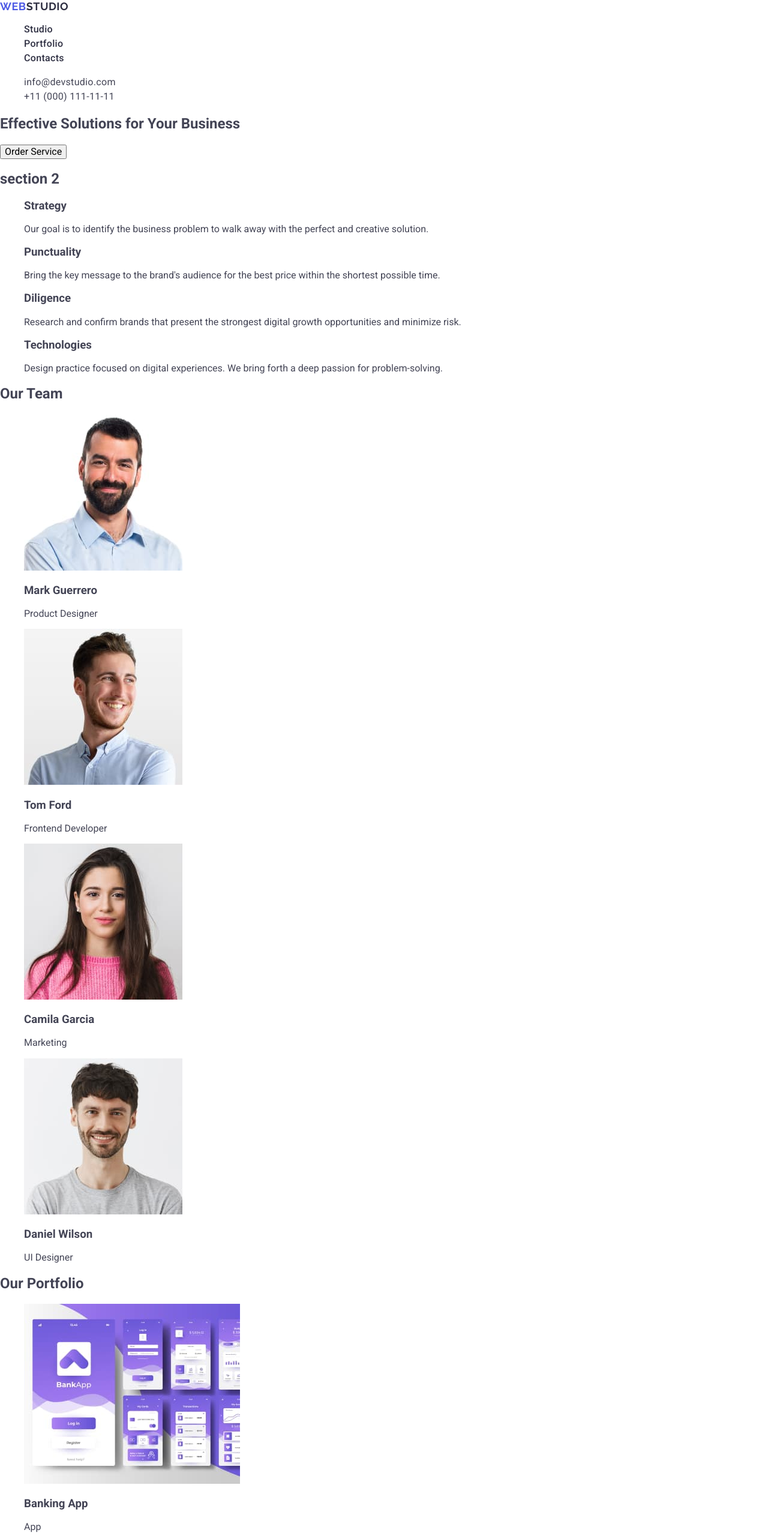
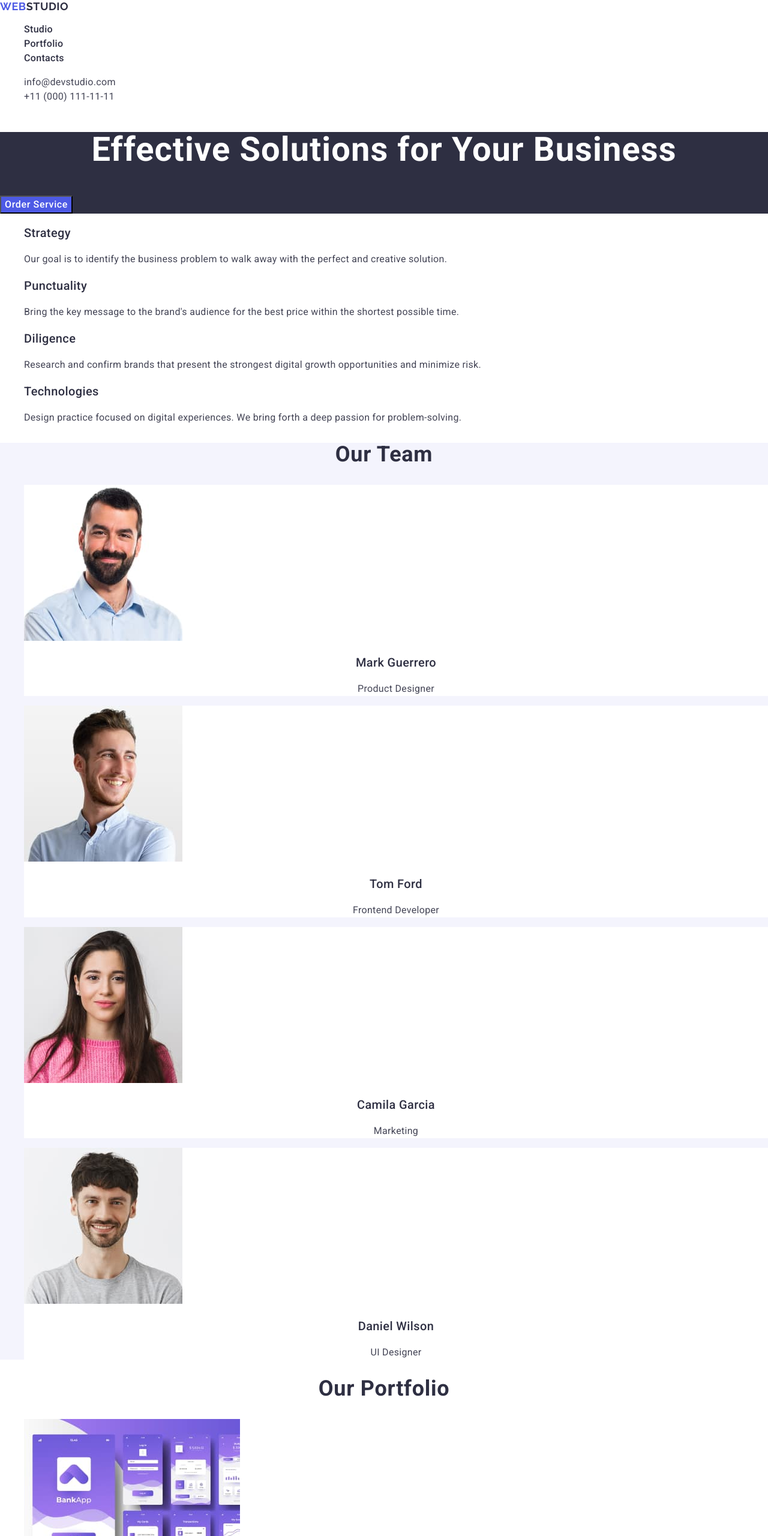
Before and after one commit to vfevralova/goit-markup-hw-02, a plain HTML site: page index.html in a window 1280 px wide. Shown: the top 2560 px of the page at 60% size. Drawn offline with nearby package versions, Linux system fonts and the light colour scheme.

Commit message:
add styles to sections and footer

```diff
--- a/css/styles.css
+++ b/css/styles.css
@@ -28,6 +28,10 @@ a {
   color: #2e2f42;
 }
 
+.footer-logo .logo-part {
+  color: #f4f4fd;
+}
+
 .nav-link {
   font-weight: 500;
   font-size: 16px;
@@ -53,3 +57,125 @@ a {
 .contacs-link:focus {
   color: #404bbf;
 }
+
+/* Main */
+
+.section-hero {
+  background-color: #2e2f42;
+}
+.section-hero-title {
+  font-weight: 700;
+  font-size: 56px;
+  line-height: 1.07;
+  letter-spacing: 0.02em;
+  text-align: center;
+  color: #fff;
+}
+
+.section-hero-button {
+  background-color: #4d5ae5;
+  font-family: inherit;
+  font-weight: 500;
+  font-size: 16px;
+  line-height: 1.5;
+  letter-spacing: 0.04em;
+  color: #fff;
+  cursor: pointer;
+}
+
+.section-hero-button:hover,
+.section-hero-button:focus {
+  background-color: #404bbf;
+}
+
+.visually-hidden {
+  position: absolute;
+  width: 1px;
+  height: 1px;
+  margin: -1px;
+  border: 0;
+  padding: 0;
+
+  white-space: nowrap;
+  clip-path: inset(100%);
+  clip: rect(0 0 0 0);
+  overflow: hidden;
+}
+
+.features-item-title {
+  font-weight: 500;
+  font-size: 20px;
+  line-height: 1.2;
+  letter-spacing: 0.02em;
+  color: #2e2f42;
+}
+
+.features-item-text {
+  font-size: 16px;
+  line-height: 1.5;
+  letter-spacing: 0.02em;
+  color: #434455;
+}
+
+.section-team {
+  background-color: #f4f4fd;
+}
+
+.team-list-item {
+  background-color: #fff;
+}
+
+.section-team-title,
+.section-portfolio-title {
+  font-weight: 700;
+  font-size: 36px;
+  line-height: 1.11;
+  letter-spacing: 0.02em;
+  text-align: center;
+  color: #2e2f42;
+}
+
+.team-item-title {
+  font-weight: 500;
+  font-size: 20px;
+  line-height: 1.2;
+  letter-spacing: 0.02em;
+  text-align: center;
+  color: #2e2f42;
+}
+
+.team-item-text {
+  font-size: 16px;
+  line-height: 1.5;
+  letter-spacing: 0.02em;
+  text-align: center;
+  color: #434455;
+}
+
+.portfolio-item-title {
+  font-weight: 500;
+  font-size: 20px;
+  line-height: 1.2;
+  letter-spacing: 0.02em;
+  color: #2e2f42;
+}
+
+.portfolio-item-text {
+  font-size: 16px;
+  line-height: 1.5;
+  letter-spacing: 0.02em;
+  color: #434455;
+}
+
+/* Footer */
+
+.page-footer {
+  background-color: #2e2f42;
+}
+
+.footer-text {
+  font-size: 16px;
+  line-height: 1.5;
+  letter-spacing: 0.02em;
+  color: #f4f4fd;
+}
--- a/index.html
+++ b/index.html
@@ -57,38 +57,40 @@
     </header>
     <main>
       <!-- Section1 Hero -->
-      <section>
-        <h1>Effective Solutions for Your Business</h1>
-        <button type="button">Order Service</button>
+      <section class="section-hero">
+        <h1 class="section-hero-title">
+          Effective Solutions for Your Business
+        </h1>
+        <button type="button" class="section-hero-button">Order Service</button>
       </section>
       <!-- Section2 Features -->
-      <section>
-        <h2>section 2</h2>
-        <ul>
-          <li>
-            <h3>Strategy</h3>
-            <p>
+      <section class="section-features">
+        <h2 class="visually-hidden">Features</h2>
+        <ul class="features-list">
+          <li class="features-list-item">
+            <h3 class="features-item-title">Strategy</h3>
+            <p class="features-item-text">
               Our goal is to identify the business problem to walk away with the
               perfect and creative solution.
             </p>
           </li>
-          <li>
-            <h3>Punctuality</h3>
-            <p>
+          <li class="features-list-item">
+            <h3 class="features-item-title">Punctuality</h3>
+            <p class="features-item-text">
               Bring the key message to the brand's audience for the best price
               within the shortest possible time.
             </p>
           </li>
-          <li>
-            <h3>Diligence</h3>
-            <p>
+          <li class="features-list-item">
+            <h3 class="features-item-title">Diligence</h3>
+            <p class="features-item-text">
               Research and confirm brands that present the strongest digital
               growth opportunities and minimize risk.
             </p>
           </li>
-          <li>
-            <h3>Technologies</h3>
-            <p>
+          <li class="features-list-item">
+            <h3 class="features-item-title">Technologies</h3>
+            <p class="features-item-text">
               Design practice focused on digital experiences. We bring forth a
               deep passion for problem-solving.
             </p>
@@ -96,122 +98,124 @@
         </ul>
       </section>
       <!-- Section3 About team -->
-      <section>
-        <h2>Our Team</h2>
-        <ul>
-          <li>
+      <section class="section-team">
+        <h2 class="section-team-title">Our Team</h2>
+        <ul class="team-list">
+          <li class="team-list-item">
             <img
               src="./images/mark-guerrero.jpg"
               alt="young man with a beard and light blue shirt on"
               width="264"
               height="260"
             />
-            <h3>Mark Guerrero</h3>
-            <p>Product Designer</p>
+            <h3 class="team-item-title">Mark Guerrero</h3>
+            <p class="team-item-text">Product Designer</p>
           </li>
-          <li>
+          <li class="team-list-item">
             <img
               src="./images/tom-ford.jpg"
               alt="young smiling man with a light blue shirt on"
               width="264"
               height="260"
             />
-            <h3>Tom Ford</h3>
-            <p>Frontend Developer</p>
+            <h3 class="team-item-title">Tom Ford</h3>
+            <p class="team-item-text">Frontend Developer</p>
           </li>
-          <li>
+          <li class="team-list-item">
             <img
               src="./images/camila-garcia.jpg"
               alt="young smiling woman with long brown hair and a pink pullover on"
               width="264"
               height="260"
             />
-            <h3>Camila Garcia</h3>
-            <p>Marketing</p>
+            <h3 class="team-item-title">Camila Garcia</h3>
+            <p class="team-item-text">Marketing</p>
           </li>
-          <li>
+          <li class="team-list-item">
             <img
               src="./images/daniel-wilson.jpg"
               alt="young smiling man with a beard and a grey t-shirt on"
               width="264"
               height="260"
             />
-            <h3>Daniel Wilson</h3>
-            <p>UI Designer</p>
+            <h3 class="team-item-title">Daniel Wilson</h3>
+            <p class="team-item-text">UI Designer</p>
           </li>
         </ul>
       </section>
 
       <!-- Section4 Portfolio -->
-      <section>
-        <h2>Our Portfolio</h2>
-        <ul>
-          <li>
+      <section class="section-portfolio">
+        <h2 class="section-portfolio-title">Our Portfolio</h2>
+        <ul class="portfolio-list">
+          <li class="portfolio-list-item">
             <img
               src="./images/banking-app.jpg"
               alt="violet and white screen with elements of bank application"
               width="360"
               height="300"
             />
-            <h3>Banking App</h3>
-            <p>App</p>
+            <h3 class="portfolio-item-title">Banking App</h3>
+            <p class="portfolio-item-text">App</p>
           </li>
-          <li>
+          <li class="portfolio-list-item">
             <img
               src="./images/cashless-payment.jpg"
               alt="smartphone with qr-code on the screen"
               width="360"
               height="300"
             />
-            <h3>Cashless Payment</h3>
-            <p>Marketing</p>
+            <h3 class="portfolio-item-title">Cashless Payment</h3>
+            <p class="portfolio-item-text">Marketing</p>
           </li>
-          <li>
+          <li class="portfolio-list-item">
             <img
               src="./images/meditation-app.jpg"
               alt="notebook and smartphone with signature return to normalcy on their screens"
               width="360"
               height="300"
             />
-            <h3>Meditation App</h3>
-            <p>App</p>
+            <h3 class="portfolio-item-title">Meditation App</h3>
+            <p class="portfolio-item-text">App</p>
           </li>
-          <li>
+          <li class="portfolio-list-item">
             <img
               src="./images/taxi-service.jpg"
               alt="a car steering wheel with a hand on it"
               width="360"
               height="300"
             />
-            <h3>Taxi Service</h3>
-            <p>Marketing</p>
+            <h3 class="portfolio-item-title">Taxi Service</h3>
+            <p class="portfolio-item-text">Marketing</p>
           </li>
-          <li>
+          <li class="portfolio-list-item">
             <img
               src="./images/screen-illustrations.jpg"
               alt="a screen of a smartphone with picture of the Moon on it"
               width="360"
               height="300"
             />
-            <h3>Screen Illustrations</h3>
-            <p>Design</p>
+            <h3 class="portfolio-item-title">Screen Illustrations</h3>
+            <p class="portfolio-item-text">Design</p>
           </li>
-          <li>
+          <li class="portfolio-list-item">
             <img
               src="./images/online-courses.jpg"
               alt="a young smiling woman with an orange sweater and a grey hat is listening to music"
               width="360"
               height="300"
             />
-            <h3>Online Courses</h3>
-            <p>Marketing</p>
+            <h3 class="portfolio-item-title">Online Courses</h3>
+            <p class="portfolio-item-text">Marketing</p>
           </li>
         </ul>
       </section>
     </main>
-    <footer>
-      <a href="./index.html">WebStudio</a>
-      <p>
+    <footer class="page-footer">
+      <a class="logo footer-logo" href="./index.html"
+        >Web<span class="logo-part">Studio</span></a
+      >
+      <p class="footer-text">
         Increase the flow of customers and sales for your business with digital
         marketing & growth solutions.
       </p>
```
